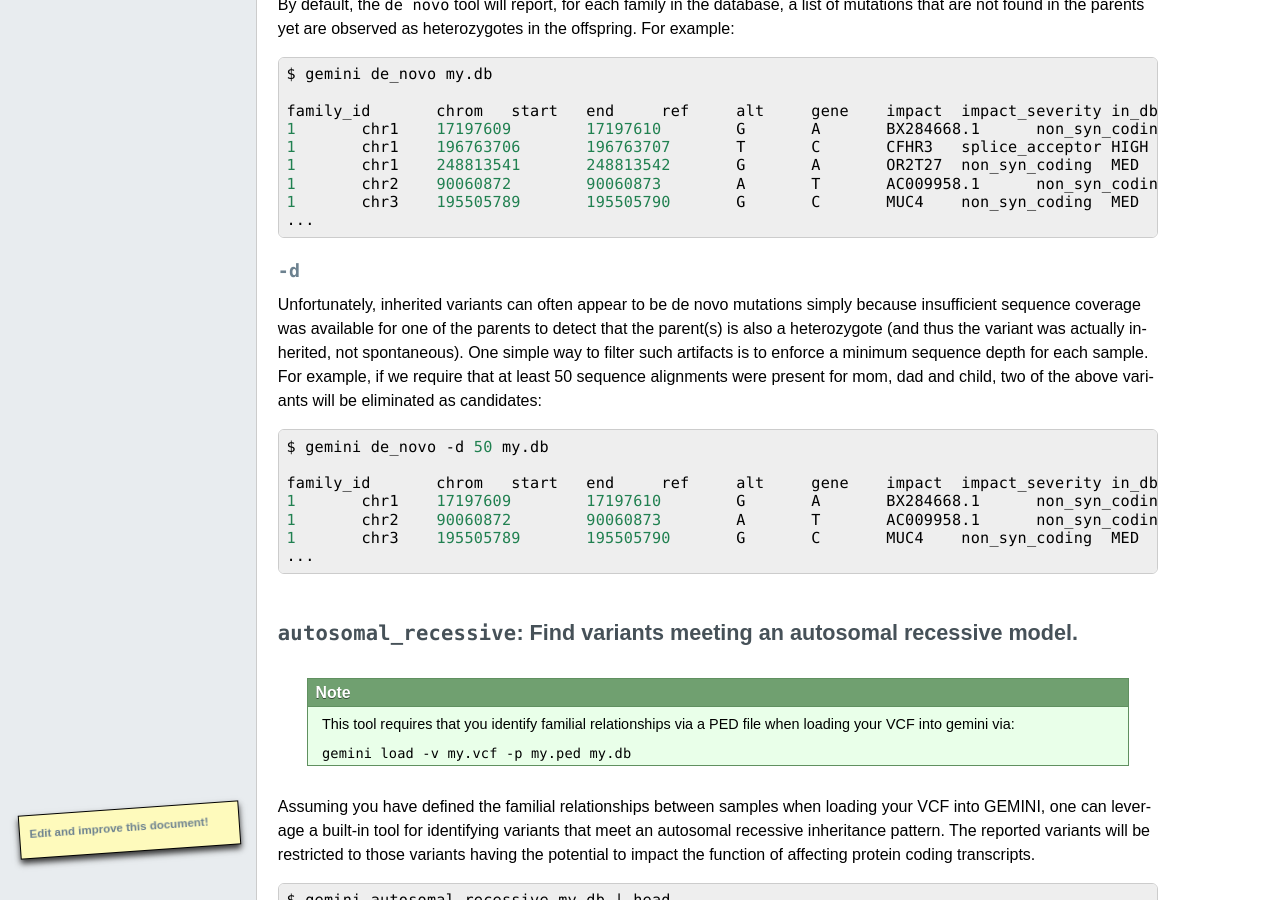
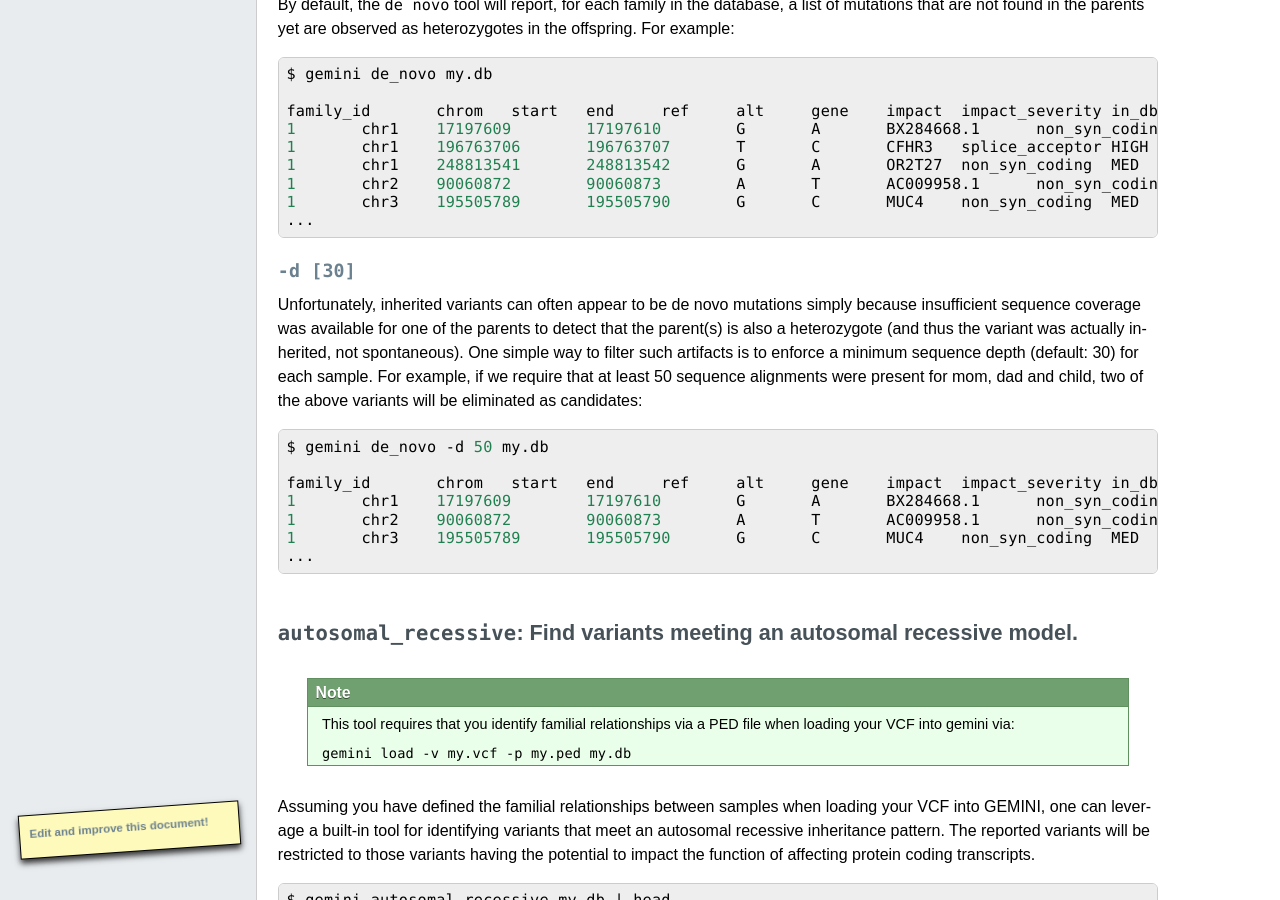
Before and after one commit to arq5x/gemini, a Sphinx documentation site: the page built from docs/content/tools.rst, in a window 1280 px wide and 900 px high, scrolled down 1878 px. Built offline with Sphinx 7.4.7, drawn with Linux system fonts in a browser that asks for light colours; formulas are drawn with MathJax 3; pages that are not in the unit, such as notebooks, are missing from menus; comment, search, counter and statistics services are not loaded; the version number is read from the project's files by our own code.

Commit message:
Add documentation of default -d 30 value in de_novo analysis.

```diff
--- a/docs/content/tools.rst
+++ b/docs/content/tools.rst
@@ -136,14 +136,14 @@ are observed as heterozygotes in the offspring. For example:
 	...
 
 ---------------------
-``-d``
+``-d [30]``
 ---------------------
 
 Unfortunately, inherited variants can often appear to be de novo mutations simply because
 insufficient sequence coverage was available for one of the parents to detect that the
 parent(s) is also a heterozygote (and thus the variant was actually inherited, not
 spontaneous).  One simple way to filter such artifacts is to enforce a minimum sequence
-depth for each sample.  For example, if we require that at least 50 sequence alignments
+depth (default: 30) for each sample.  For example, if we require that at least 50 sequence alignments
 were present for mom, dad and child, two of the above variants will be eliminated
 as candidates:
 
```
